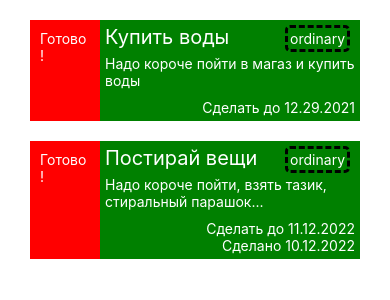
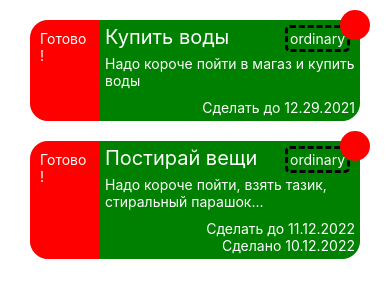
Before and after one commit to PimonovDaniil/taskManager, a React Native app: screen / in a window 390 px wide. Shown: the top 300 px of the page. Built offline with nearby package versions, Linux system fonts and the light colour scheme.

Commit message:
Начал делать иконку удаления задачи
пока просто спозиционировал кружок

```diff
--- a/components/Task/Task.js
+++ b/components/Task/Task.js
@@ -1,30 +1,14 @@
 import React, {useState} from 'react';
 import type {Node} from 'react';
-import {
-  FlatList,
-  SafeAreaView,
-  ScrollView,
-  StatusBar,
-  StyleSheet,
-  Text,
-  TouchableWithoutFeedback,
-  useColorScheme,
-  View,
-} from 'react-native';
+import {SafeAreaView, StyleSheet, View} from 'react-native';
 
-import {
-  Colors,
-  DebugInstructions,
-  Header,
-  LearnMoreLinks,
-  ReloadInstructions,
-} from 'react-native/Libraries/NewAppScreen';
 import TaskCompletingComponent from './TaskCompletingComponent';
-import TaskInformationComponent from "./TaskInformationComponents/TaskInformationComponent";
+import TaskInformationComponent from './TaskInformationComponents/TaskInformationComponent';
 
 const Task: () => Node = ({el}) => {
   return (
     <SafeAreaView>
+      <View style={styles.roundStyle} underlayColor="#ccc" />
       <View style={styles.taskStyle}>
         <TaskCompletingComponent />
         <TaskInformationComponent el={el} />
@@ -38,13 +22,28 @@ const styles = StyleSheet.create({
     flexDirection: 'row',
     flex: 1,
     borderWidth: 3,
-    borderRadius: 2,
+    borderRadius: 20,
     border: '1px black',
     backgroundColor: '#8652f7',
     marginTop: 20,
     marginLeft: 30,
     marginRight: 30,
   },
+  roundStyle: {
+    padding: 0,
+    position: 'relative',
+    marginTop: -30,
+    top: 40,
+    borderRadius: 50,
+    width: 30,
+    height: 30,
+    backgroundColor: '#f00',
+    justifyContent: 'center',
+    alignItems: 'center',
+    marginLeft: 'auto',
+    marginRight: 20,
+    zIndex: 2,
+},
 });
 
 export default Task;
--- a/components/Task/TaskCompletingComponent.js
+++ b/components/Task/TaskCompletingComponent.js
@@ -33,6 +33,8 @@ const styles = StyleSheet.create({
     flex: 1,
     backgroundColor: 'red',
     padding: 10,
+    borderBottomLeftRadius: 18,
+    borderTopLeftRadius: 18,
   },
 });
 
--- a/components/Task/TaskInformationComponents/TaskInformationComponent.js
+++ b/components/Task/TaskInformationComponents/TaskInformationComponent.js
@@ -45,6 +45,8 @@ const styles = StyleSheet.create({
     flex: 5,
     backgroundColor: 'green',
     padding: 5,
+    borderBottomRightRadius: 18,
+    borderTopRightRadius: 18,
   },
 });
 
```
Also changed, not shown: App.js (+0 -12 lines).
